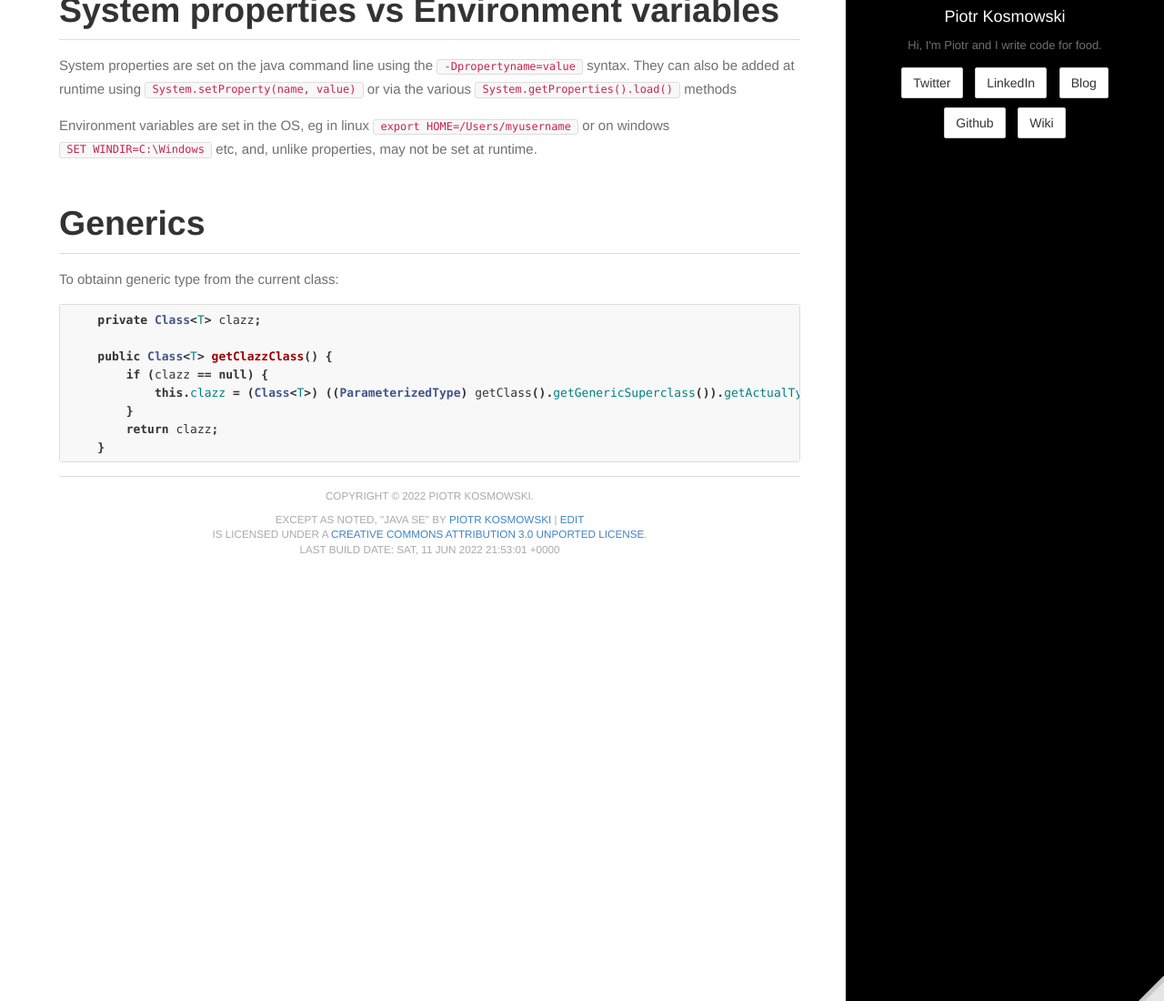
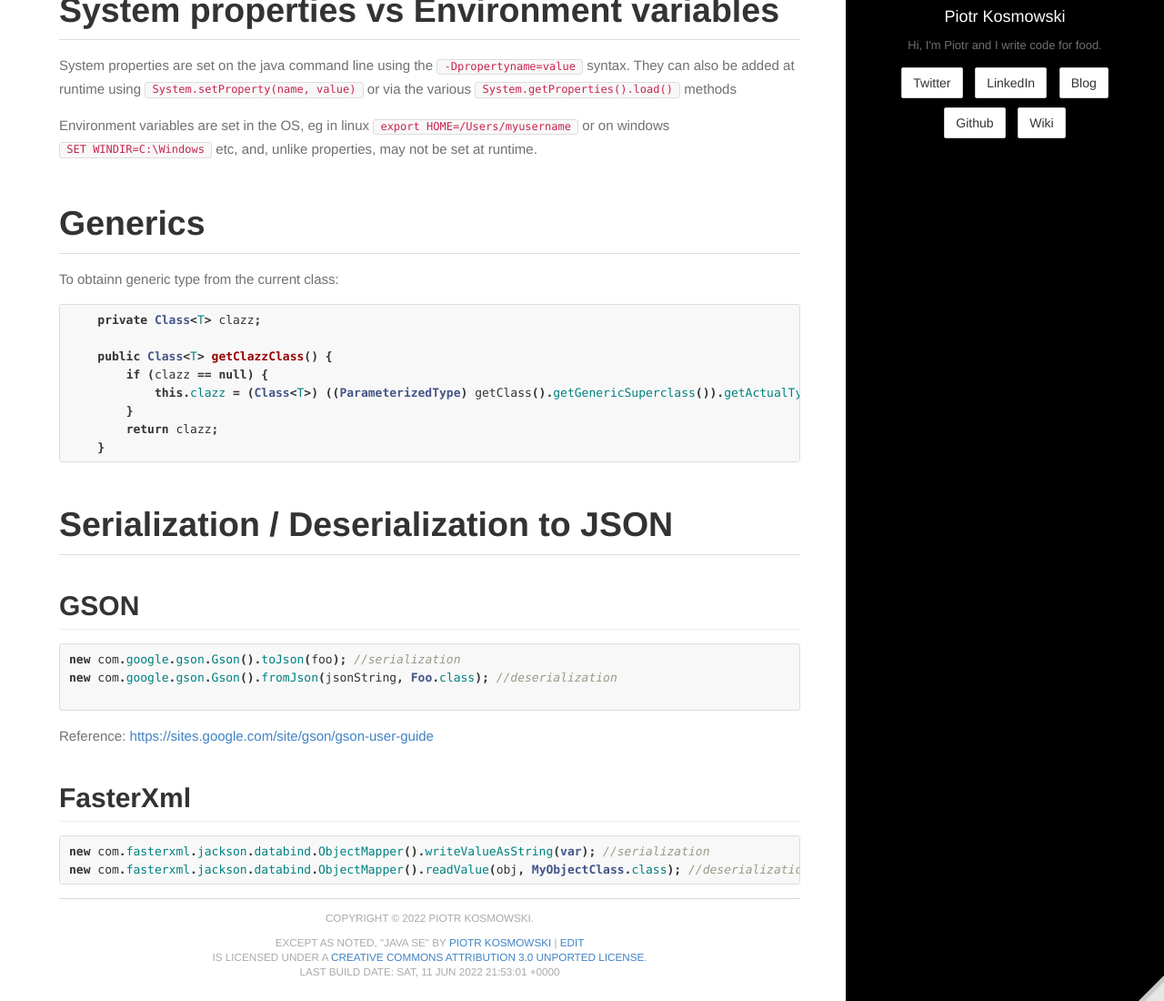
Before and after one commit to kospiotr/kospiotr.github.io, a Jekyll site: the page built from wiki/java-standard-edition.md, in a window 1280 px wide and 1379 px high, cut to the strip 279-1379 px from the top of the window. Shown: the whole strip at 91% size. Built offline with Jekyll 4.4.1, drawn with Linux system fonts in a browser that asks for light colours.

Commit message:
Update java-standard-edition.md

````diff
--- a/wiki/java-standard-edition.md
+++ b/wiki/java-standard-edition.md
@@ -30,3 +30,18 @@ To obtainn generic type from the current class:
         return clazz;
     }
 ```
+# Serialization / Deserialization to JSON
+## GSON
+
+```java
+new com.google.gson.Gson().toJson(foo); //serialization
+new com.google.gson.Gson().fromJson(jsonString, Foo.class); //deserialization
+
+```
+Reference: [https://sites.google.com/site/gson/gson-user-guide](https://sites.google.com/site/gson/gson-user-guide)
+## FasterXml
+
+```java
+new com.fasterxml.jackson.databind.ObjectMapper().writeValueAsString(var); //serialization
+new com.fasterxml.jackson.databind.ObjectMapper().readValue(obj, MyObjectClass.class); //deserialization
+```
````
